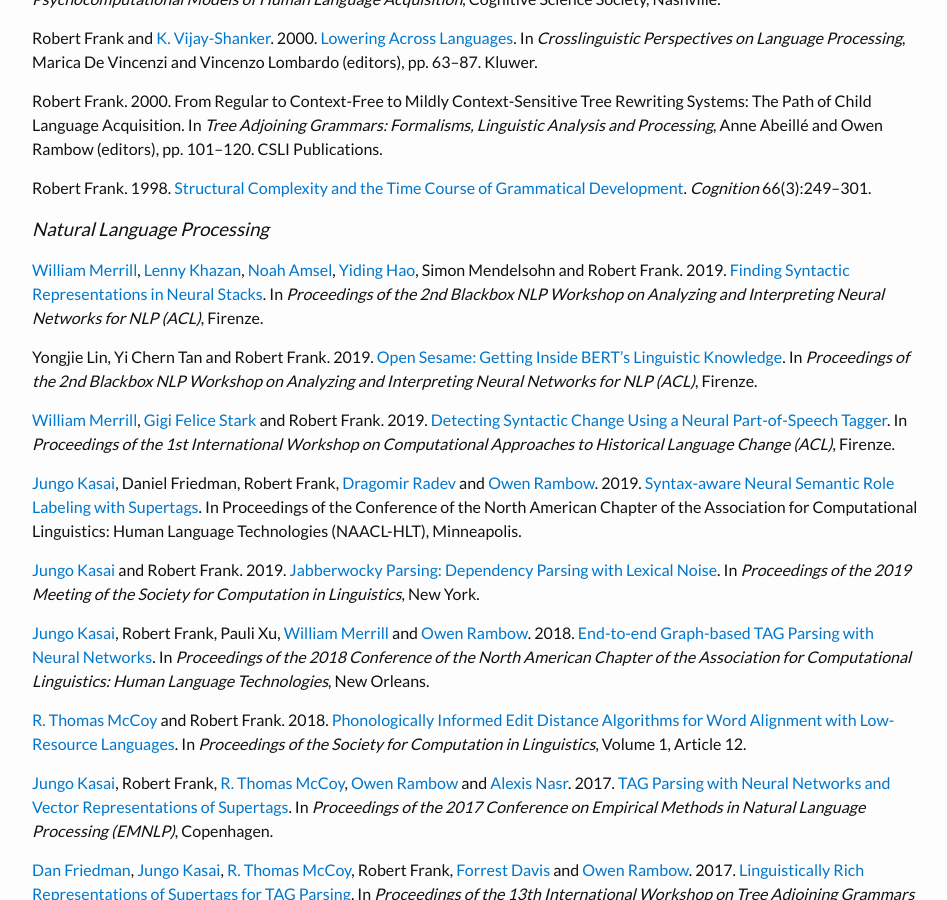
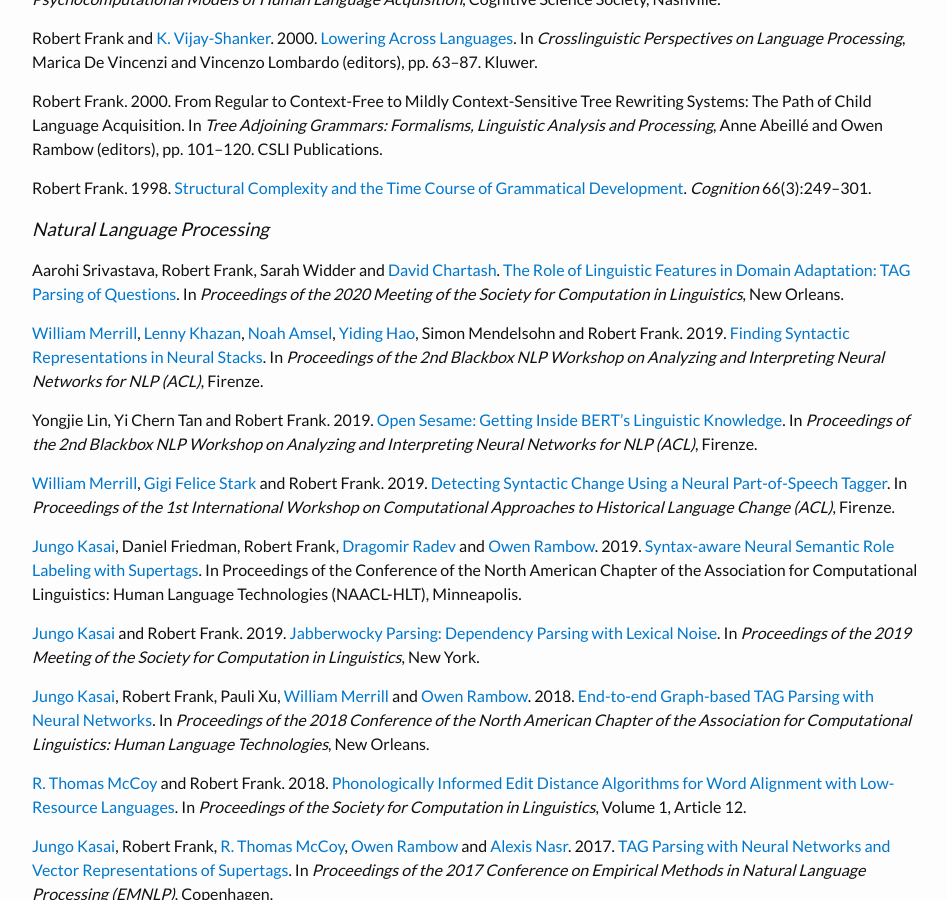
Before and after one commit to bobfrank1/bobfrank1.github.io, a Jekyll site: the page built from publications.md, in a window 1280 px wide and 900 px high, scrolled down 1626 px. Shown: the whole window, without its empty margins (163-1110 px from the left). Built offline with Jekyll 4.4.1, drawn with Linux system fonts in a browser that asks for light colours; some web fonts are replaced.

Commit message:
Added domain adaptation paper

```diff
--- a/publications.md
+++ b/publications.md
@@ -60,6 +60,8 @@
 
 ### Natural Language Processing
 
+Aarohi Srivastava, Robert Frank, Sarah Widder and [David Chartash](https://medicine.yale.edu/profile/david_chartash/). [The Role of Linguistic Features in Domain Adaptation: TAG Parsing of Questions](http://clay.yale.edu/papers/domain-adaptation.pdf). In *Proceedings of the 2020 Meeting of the Society for Computation in Linguistics*, New Orleans.
+
 [William Merrill](https://viking-sudo-rm.github.io), [Lenny Khazan](https://lenny.io), [Noah Amsel](https://www.linkedin.com/in/noah-amsel/),  [Yiding Hao](https://www.notaphonologist.com),   Simon Mendelsohn and Robert Frank. 2019. [Finding Syntactic Representations in Neural Stacks](https://arxiv.org/abs/1906.01594). In *Proceedings of the 2nd Blackbox NLP Workshop on Analyzing and Interpreting Neural Networks for NLP (ACL)*, Firenze.
 
 Yongjie Lin, Yi Chern Tan and Robert Frank. 2019. [Open Sesame: Getting Inside BERT's Linguistic Knowledge](https://arxiv.org/abs/1906.01698). In *Proceedings of the 2nd Blackbox NLP Workshop on Analyzing and Interpreting Neural Networks for NLP (ACL)*, Firenze.
```
